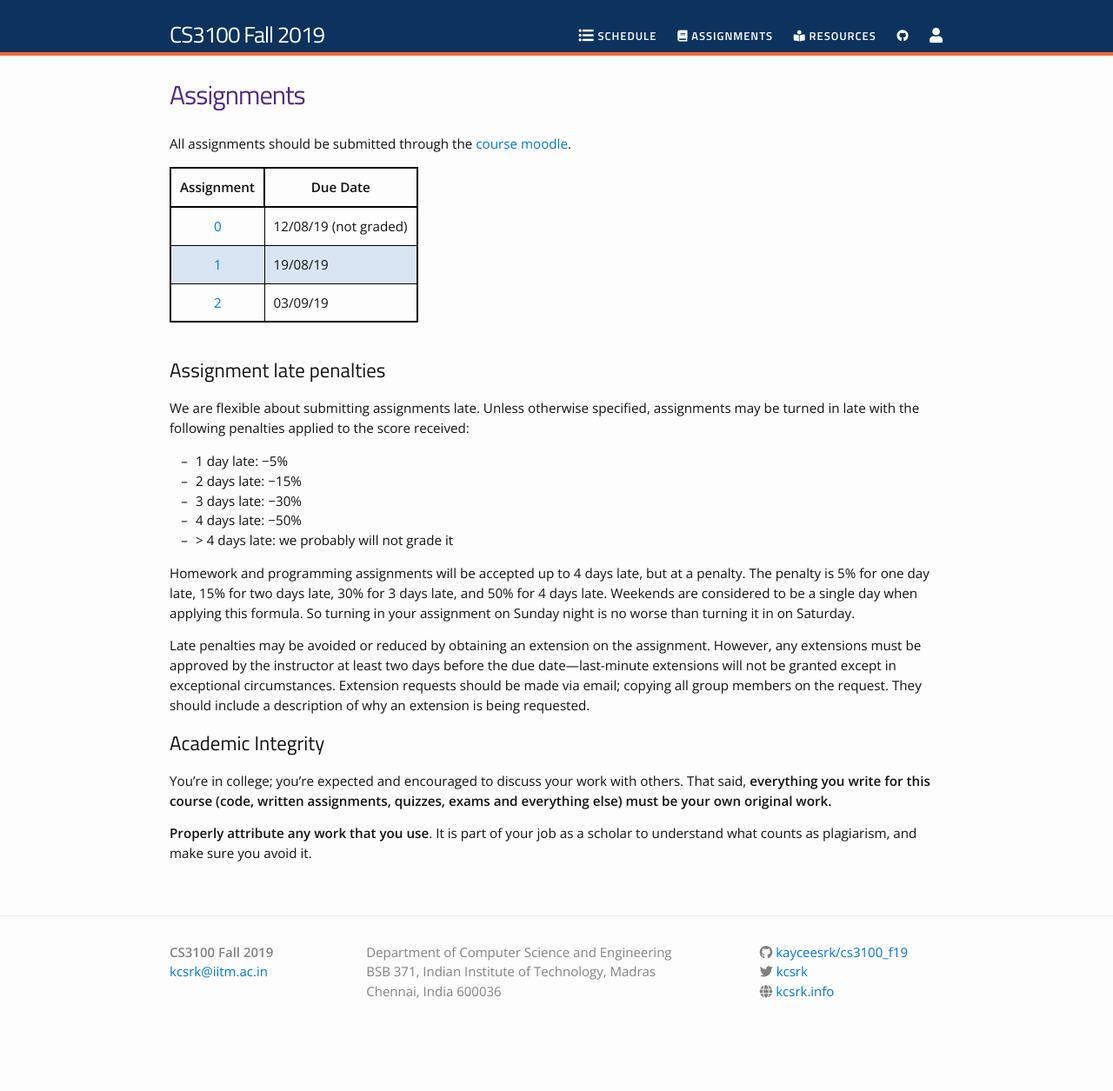
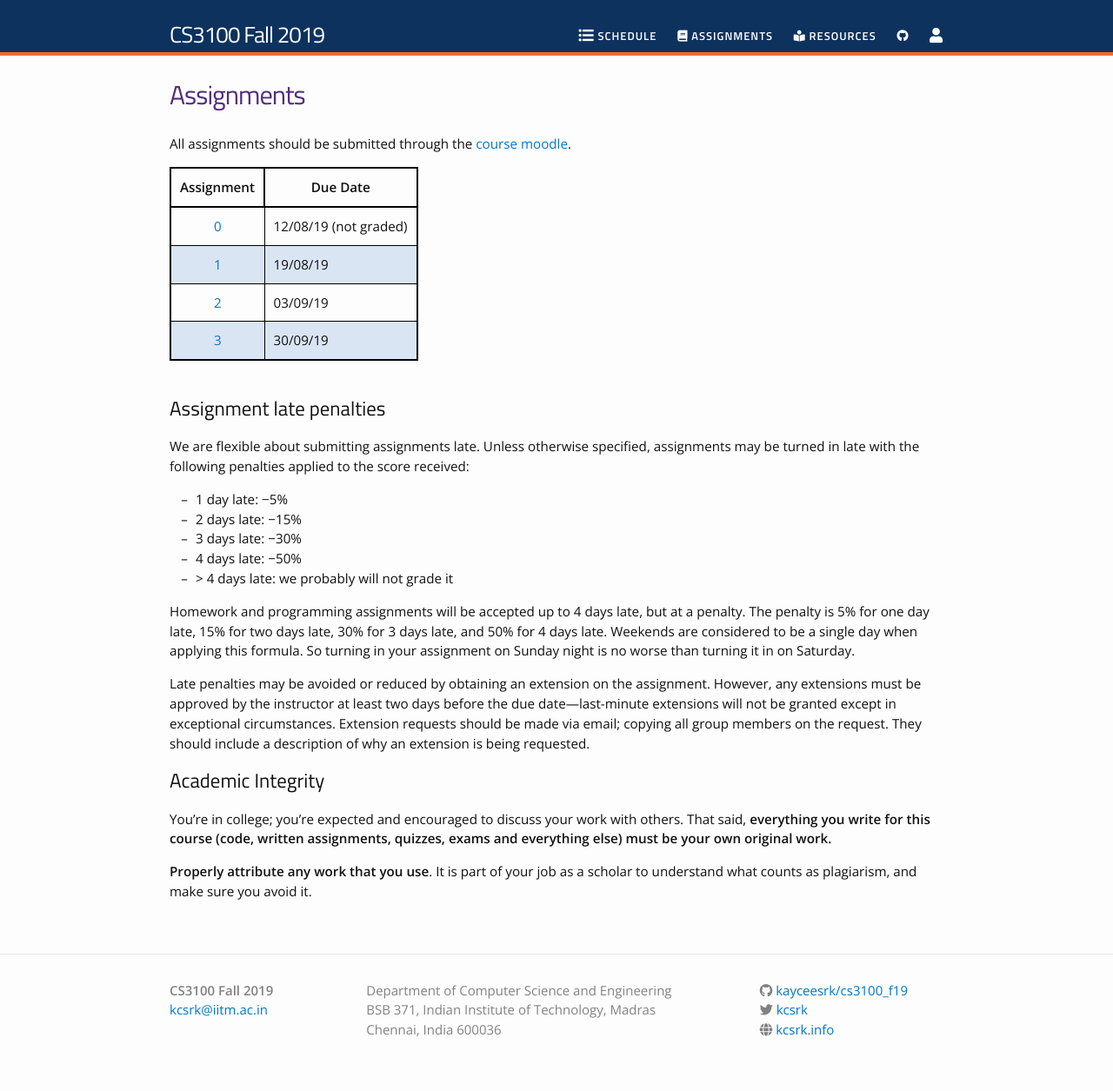
Before and after one commit to kayceesrk/cs3100_m20, a Jekyll site: the page built from assignments.md, in a window 1280 px wide. Shown: the whole page at 87% size. Built offline with Jekyll 4.4.1, drawn with Linux system fonts in a browser that asks for light colours; nearby versions of some CDN libraries; before the commit the page ends 1211 px from its top, so only the background shows below that.

Commit message:
Release assignment3

```diff
--- a/assignments.md
+++ b/assignments.md
@@ -12,6 +12,7 @@ moodle](https://courses.iitm.ac.in/course/view.php?id=4939).
 | [0]({{ site.baseurl }}/assignments/assignment0.ipynb) | 12/08/19 (not graded) |
 | [1]({{ site.baseurl }}/assignments/assignment1.ipynb) | 19/08/19 |
 | [2]({{ site.baseurl }}/assignments/assignment2.zip) | 03/09/19 |
+| [3]({{ site.baseurl }}/assignments/assignment3.ipynb) | 30/09/19 |
 
 <br>
 
```
